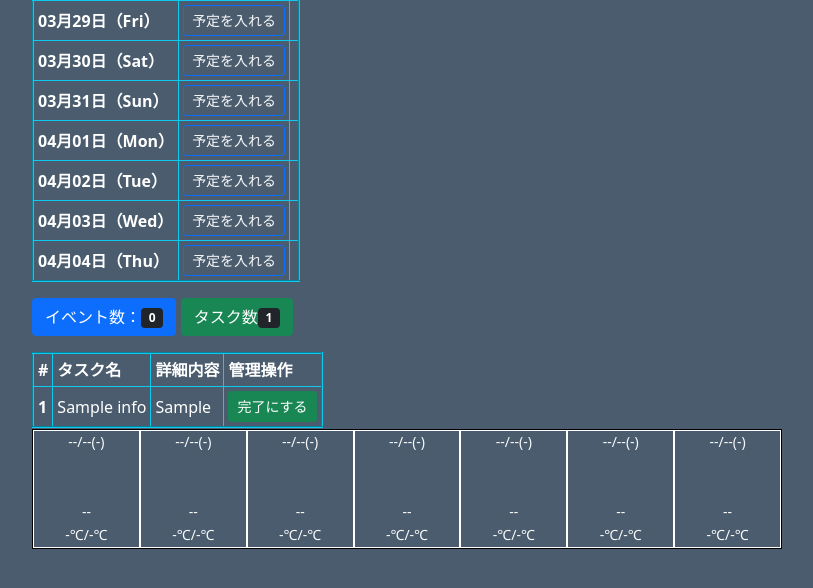
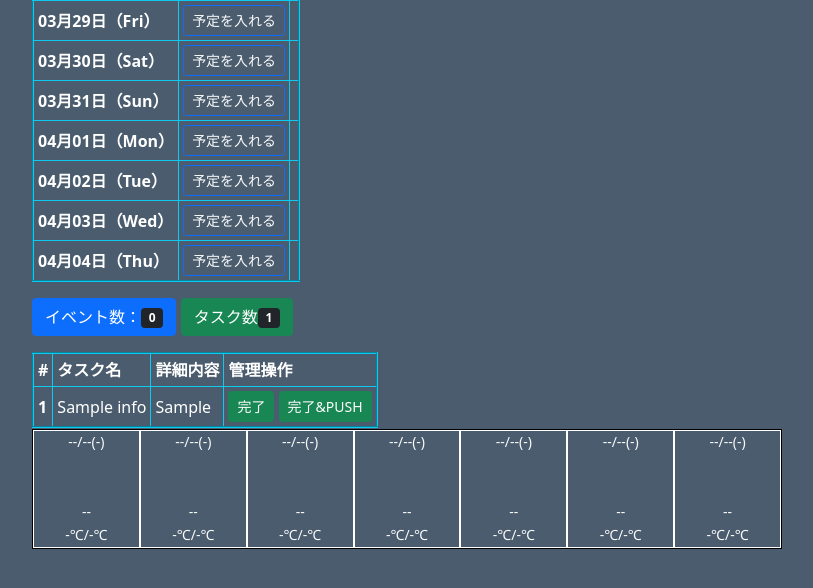
Before and after one commit to akeyi2018/MatplotlibForFlask, a Flask app: page /home in a window 1280 px wide. Shown: the part 257-845 px from the top of the page, without its empty margins (50-863 px from the left). Run offline with Flask 3, Linux system fonts and the light colour scheme; a user stored in the database is signed in; tables that the repository leaves empty hold one stand-in row (values such as "Sample post"); some libraries are stand-ins or nearby versions.

Commit message:
0000000036:タスク完了時

```diff
--- a/main.py
+++ b/main.py
@@ -205,6 +205,18 @@ def finish_task():
 
     Task_info.update_task_flag(res_id)
 
+    return "", 200
+
+@app.put("/finish_task_push")
+@flask_login.login_required
+def finish_task_push():
+
+    from push_source_to_github import push_git
+
+    res_id = request.json["id"]
+
+    Task_info.update_task_flag(res_id)
+
     # githubに自動push
     p = push_git()
     p.shell_cmd(res_id, request.json["name"])
--- a/static/js/task.js
+++ b/static/js/task.js
@@ -17,6 +17,22 @@ function finish_event(id, name) {
 function finish_task(id, name) {
     var xhr = new XMLHttpRequest();
     xhr.open('PUT', '/finish_task');
+    xhr.setRequestHeader('Content-Type', 'application/json;charset=UTF-8');
+    xhr.onload = function() {
+        if (xhr.status === 200) {
+            window.location.href = '/thanks/1/' + name;
+        }
+    };
+    xhr.send(JSON.stringify({
+        "id": id,
+        "name": name
+    }));
+}
+
+// タスク終了用
+function finish_task_push(id, name) {
+    var xhr = new XMLHttpRequest();
+    xhr.open('PUT', '/finish_task_push');
     xhr.setRequestHeader('Content-Type', 'application/json;charset=UTF-8');
     xhr.onload = function() {
         if (xhr.status === 200) {
--- a/templates/dashboard.html
+++ b/templates/dashboard.html
@@ -98,7 +98,10 @@
       <td>
         <button class="btn btn-success btn-sm" onclick="finish_task(
           {{ home.today_task[index].id }},
-          '{{ home.today_task[index].task_name }}')">完了にする</button>
+          '{{ home.today_task[index].task_name }}')">完了</button>
+        <button class="btn btn-success btn-sm" onclick="finish_task_push(
+          {{ home.today_task[index].id }},
+          '{{ home.today_task[index].task_name }}')">完了&PUSH</button>
       </td>
     </tr>
     {% endfor %}
--- a/templates/profile.html
+++ b/templates/profile.html
@@ -86,7 +86,6 @@
                   </tr>
                   </tbody>
               </table>
-
           </div>
         </div>
       </div>
--- a/templates/task.html
+++ b/templates/task.html
@@ -26,7 +26,10 @@
         <!-- 完了 -->
         <button class="btn btn-success" onclick="finish_task(
           {{ home.running_task[index].id }},
-          '{{ home.running_task[index].task_name }}')">完了にする</button>
+          '{{ home.running_task[index].task_name }}')">完了</button>
+        <button class="btn btn-success" onclick="finish_task_push(
+          {{ home.running_task[index].id }},
+          '{{ home.running_task[index].task_name }}')">完了&PUSH</button>
         <!-- 編集 -->
         <a href="{{url_for('edit_task', id=home.running_task[index].id)}}" type="button" class="btn btn-outline-success text-light">編集
           <span class="visually-hidden">編集</span>
```
Also changed, not shown: find_all_local_ip.py (added, +86 -0 lines), get_local_ip.py (added, +16 -0 lines).
